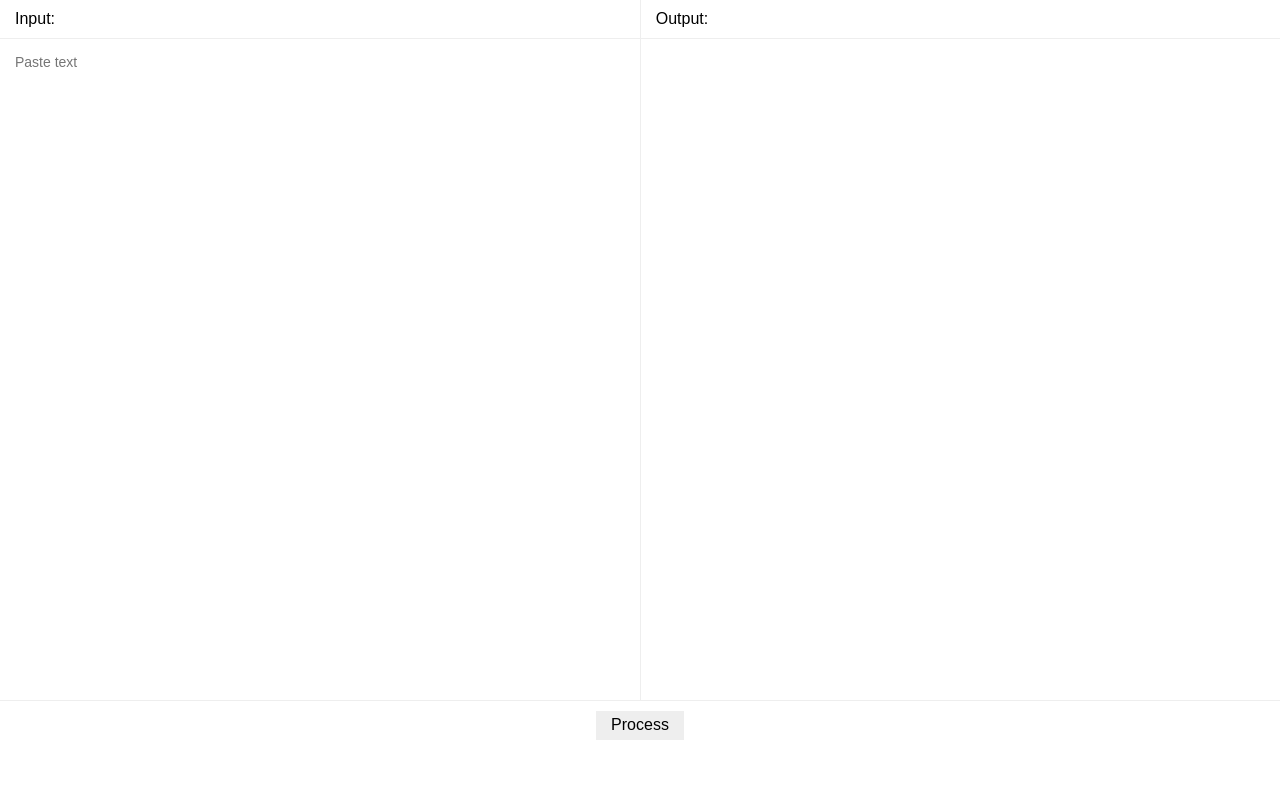
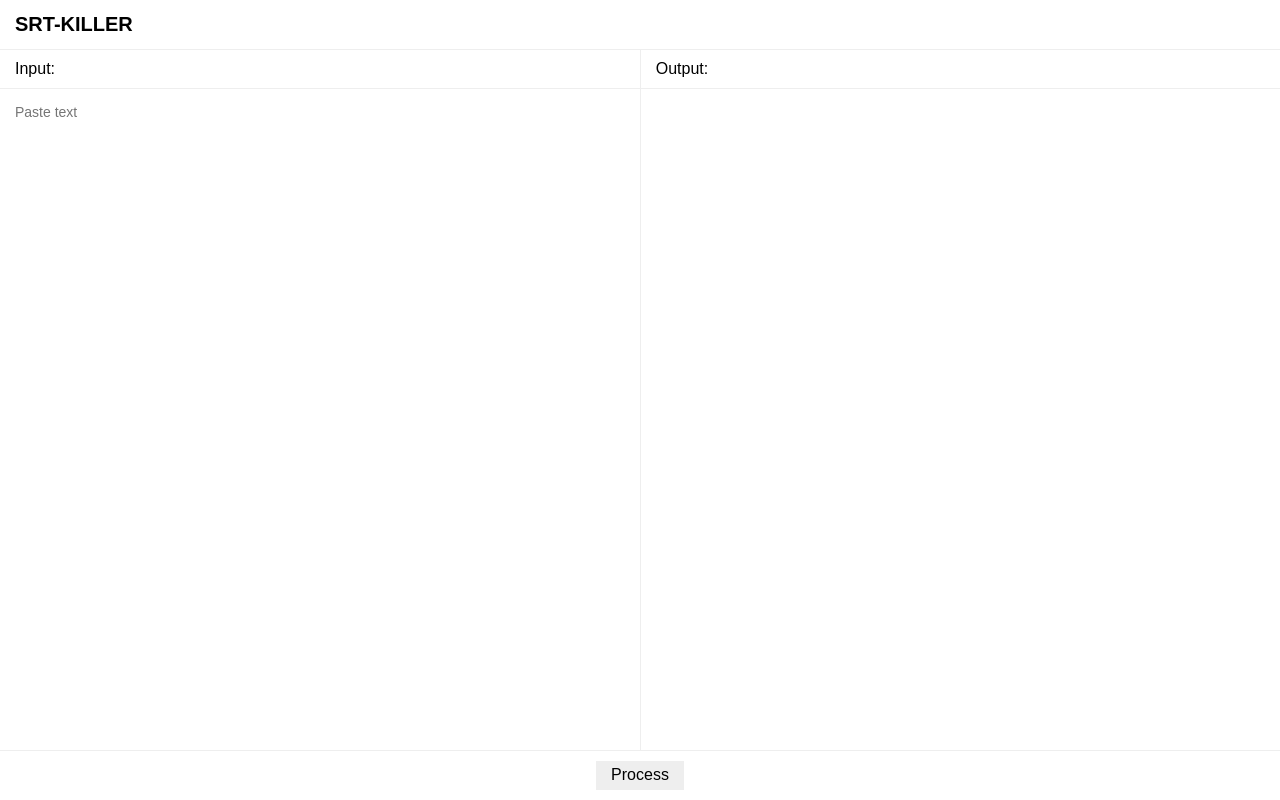
Before and after one commit to tabsandspaces/srt-killer, a plain HTML site: page index.html in a window 1280 px wide. Drawn offline with nearby package versions, Linux system fonts and the light colour scheme.

Commit message:
Recovered header

```diff
--- a/index.html
+++ b/index.html
@@ -9,10 +9,10 @@
     <link rel="stylesheet" href="main.css">
 </head>
 <body>
-    <!--<header class="header">
+    <header class="header">
         <h1 class="header-logo">srt-killer</h1>
-        <img class="header-molodist-logo" src="img/logo.png" alt="molodist">
-    </header>-->
+        <!--<img class="header-molodist-logo" src="img/logo.png" alt="molodist">-->
+    </header>
     <section class="main">
         <div class="main-column">
             <div class="main-column-header">
```
